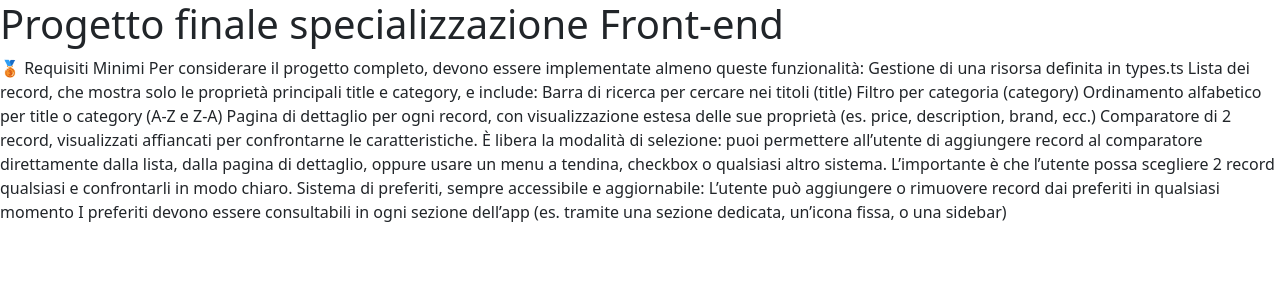
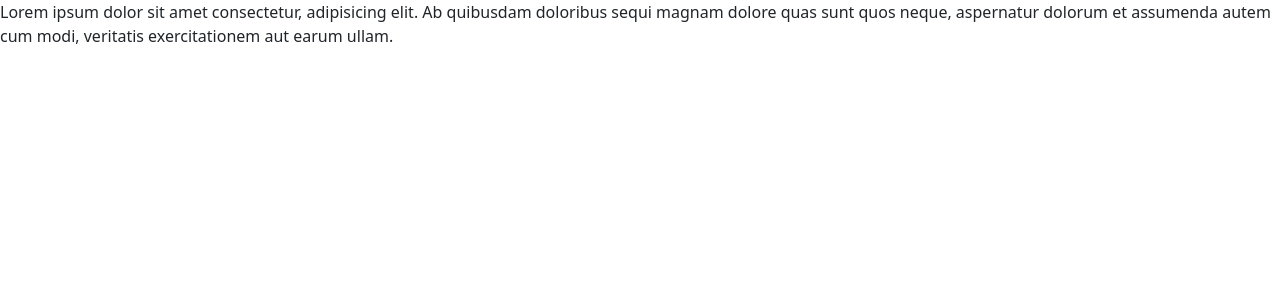
Before and after one commit to giuseppepetrazzuolo6/progetto-finale-spec-frontend-front, a React (Vite) app: page / in a window 1280 px wide. Shown: the top 300 px of the page. Built offline with nearby package versions, Linux system fonts and the light colour scheme.

Commit message:
add React architecture with Context, pages and layout setup

```diff
--- a/src/App.jsx
+++ b/src/App.jsx
@@ -1,36 +1,22 @@
+import { BrowserRouter, Route, Routes } from "react-router-dom"
+import { GlobalProvider } from "./context/GlobalContext"
+
+import DefaultLayout from "./layouts/DefaultLayout"
+import GamesList from "./pages/GamesList"
 
 function App() {
 
 
   return (
     <>
-
-      <h1>Progetto finale specializzazione Front-end</h1>
-
-      <p>🥉 Requisiti Minimi
-
-        Per considerare il progetto completo, devono essere implementate almeno queste funzionalità:
-
-        Gestione di una risorsa definita in types.ts
-
-        Lista dei record, che mostra solo le proprietà principali title e category, e include:
-
-        Barra di ricerca per cercare nei titoli (title)
-        Filtro per categoria (category)
-        Ordinamento alfabetico per title o category (A-Z e Z-A)
-        Pagina di dettaglio per ogni record, con visualizzazione estesa delle sue proprietà (es. price, description, brand, ecc.)
-
-        Comparatore di 2 record, visualizzati affiancati per confrontarne le caratteristiche.
-
-        È libera la modalità di selezione: puoi permettere all’utente di aggiungere record al comparatore direttamente dalla lista, dalla pagina di dettaglio, oppure usare un menu a tendina, checkbox o qualsiasi altro sistema.
-
-        L’importante è che l’utente possa scegliere 2 record qualsiasi e confrontarli in modo chiaro.
-
-        Sistema di preferiti, sempre accessibile e aggiornabile:
-
-        L’utente può aggiungere o rimuovere record dai preferiti in qualsiasi momento
-        I preferiti devono essere consultabili in ogni sezione dell’app (es. tramite una sezione dedicata, un’icona fissa, o una sidebar)</p>
-
+      <GlobalProvider>
+        <BrowserRouter>
+          <Routes>
+            <Route element={<DefaultLayout />} />
+            <Route path="/" element={<GamesList />} />
+          </Routes>
+        </BrowserRouter>
+      </GlobalProvider>
     </>
   )
 }
--- /dev/null
+++ b/src/context/GlobalContext.jsx
@@ -0,0 +1,12 @@
+import { createContext } from "react";
+
+export const GlobalContext = createContext()
+
+export function GlobalProvider({ children }) {
+
+    return (
+        <GlobalContext.Provider>
+            {children}
+        </GlobalContext.Provider>
+    )
+}
--- /dev/null
+++ b/src/layouts/DefaultLayout.jsx
@@ -0,0 +1,18 @@
+import { Outlet } from "react-router-dom"
+
+export default function DefaultLayout() {
+
+    return (
+        <>
+            <header>
+
+            </header>
+            <main>
+                <Outlet />
+            </main>
+            <footer>
+
+            </footer>
+        </>
+    )
+}
--- /dev/null
+++ b/src/pages/GamesList.jsx
@@ -0,0 +1,6 @@
+export default function GamesList() {
+
+    return (
+        <div>Lorem ipsum dolor sit amet consectetur, adipisicing elit. Ab quibusdam doloribus sequi magnam dolore quas sunt quos neque, aspernatur dolorum et assumenda autem cum modi, veritatis exercitationem aut earum ullam.</div>
+    )
+}
```
